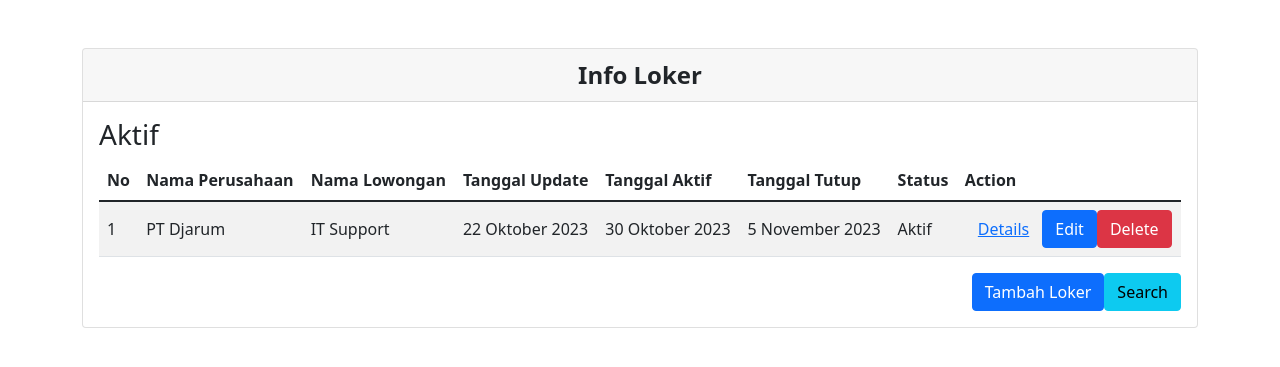
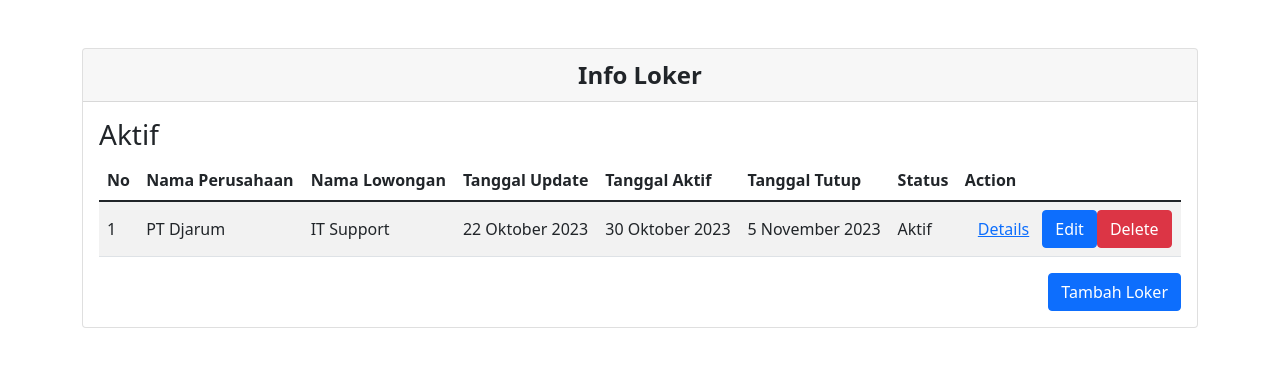
Before and after one commit to RezaFahreza/TugasPBP, a PHP site: page /index_loker.php in a window 1280 px wide. Shown: the top 367 px of the page. Run offline with PHP 8.4, Linux system fonts and the light colour scheme; data comes from the database, SQL or seed files in the repository.

Commit message:
Add files via upload

```diff
--- a/index_loker.php
+++ b/index_loker.php
@@ -63,7 +63,6 @@ while ($row = $result->fetch_assoc()) {
         <?php
         }
         ?>
-        <a href="daftar_loker.php" class="btn btn-info float-end">Search</a>
         <a href="./CRUD_loker/add_loker.php" class="btn btn-primary float-end">Tambah Loker</a>
     </div>
 </div>
```
